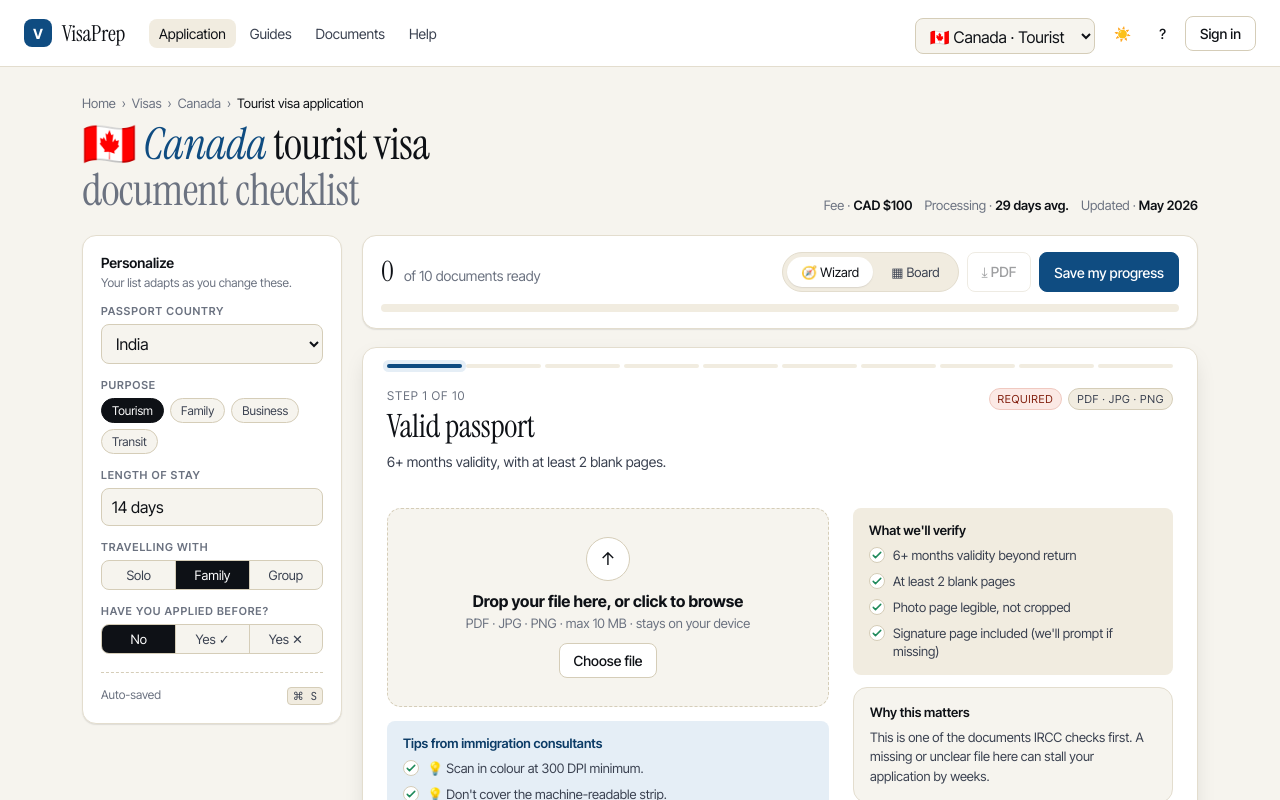
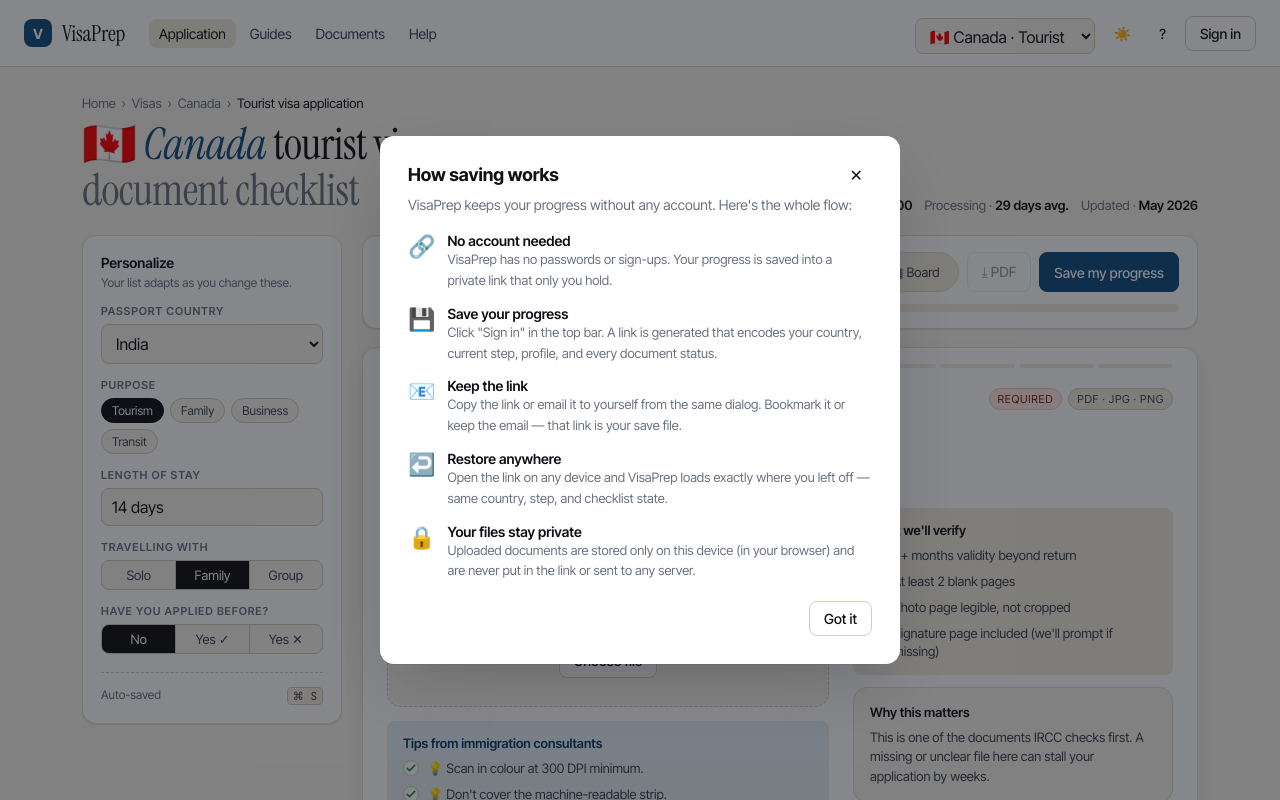
Before and after one commit to upadas/visaprep, a React (Vite) app: page / in a window 1280 px wide. Both pictures are taken after a click on the button "How saving works". Shown: the top 800 px of the page. Built offline with nearby package versions, Linux system fonts and the light colour scheme.

Commit message:
feat: Tranche 4 — '?' button help modal + remove orphaned TweaksPanel & dead density CSS (#5)

```diff
--- a/src/App.jsx
+++ b/src/App.jsx
@@ -9,6 +9,7 @@
 import Wizard from './wizard/Wizard'
 import Board from './board/Board'
 import SaveModal, { decodeState } from './components/SaveModal'
+import HelpModal from './components/HelpModal'
 import ConfirmDialog from './components/ConfirmDialog'
 import { clearBlobs } from './lib/fileStorage'
 import GuidesPage from './pages/GuidesPage'
@@ -85,6 +86,7 @@
   }, [])
 
   const [saveModalOpen, setSaveModalOpen] = useState(false)
+  const [helpOpen, setHelpOpen] = useState(false)
   const [confirmReset, setConfirmReset] = useState(false)
 
   const handleCountry = (val) => { setCountry(val); flash('Switched country') }
@@ -103,6 +105,7 @@
         country={country}
         onCountry={handleCountry}
         onSaveModal={() => setSaveModalOpen(true)}
+        onHelp={() => setHelpOpen(true)}
         page={page}
         onPage={setPage}
         theme={tweaks.theme}
@@ -191,6 +194,8 @@
         />
       )}
 
+      {helpOpen && <HelpModal onClose={() => setHelpOpen(false)} />}
+
       {saveModalOpen && (
         <SaveModal
           statuses={statuses}
--- /dev/null
+++ b/src/components/HelpModal.jsx
@@ -0,0 +1,74 @@
+const STEPS = [
+  {
+    icon: '🔗',
+    title: 'No account needed',
+    body: 'VisaPrep has no passwords or sign-ups. Your progress is saved into a private link that only you hold.',
+  },
+  {
+    icon: '💾',
+    title: 'Save your progress',
+    body: 'Click "Sign in" in the top bar. A link is generated that encodes your country, current step, profile, and every document status.',
+  },
+  {
+    icon: '📧',
+    title: 'Keep the link',
+    body: 'Copy the link or email it to yourself from the same dialog. Bookmark it or keep the email — that link is your save file.',
+  },
+  {
+    icon: '↩️',
+    title: 'Restore anywhere',
+    body: 'Open the link on any device and VisaPrep loads exactly where you left off — same country, step, and checklist state.',
+  },
+  {
+    icon: '🔒',
+    title: 'Your files stay private',
+    body: 'Uploaded documents are stored only on this device (in your browser) and are never put in the link or sent to any server.',
+  },
+]
+
+export default function HelpModal({ onClose }) {
+  return (
+    <div className="modal-overlay" onClick={onClose}>
+      <div
+        className="modal"
+        role="dialog"
+        aria-modal="true"
+        aria-label="How VisaPrep works"
+        style={{ maxWidth: 520 }}
+        onClick={(e) => e.stopPropagation()}
+      >
+        <div style={{ display: 'flex', justifyContent: 'space-between', alignItems: 'flex-start', marginBottom: 8 }}>
+          <h3 style={{ margin: 0, fontSize: 18, fontWeight: 700 }}>How saving works</h3>
+          <button
+            className="btn ghost"
+            aria-label="Close"
+            onClick={onClose}
+            style={{ padding: '2px 8px', fontSize: 16, lineHeight: 1 }}
+          >
+            ✕
+          </button>
+        </div>
+
+        <p style={{ margin: '0 0 16px', fontSize: 14, color: 'var(--muted)', lineHeight: 1.6 }}>
+          VisaPrep keeps your progress without any account. Here's the whole flow:
+        </p>
+
+        <ol style={{ margin: 0, padding: 0, listStyle: 'none', display: 'flex', flexDirection: 'column', gap: 14 }}>
+          {STEPS.map((s) => (
+            <li key={s.title} style={{ display: 'flex', gap: 12, alignItems: 'flex-start' }}>
+              <span style={{ fontSize: 22, lineHeight: 1.3 }}>{s.icon}</span>
+              <div>
+                <div style={{ fontSize: 14, fontWeight: 600, color: 'var(--ink)' }}>{s.title}</div>
+                <div style={{ fontSize: 13, color: 'var(--muted)', lineHeight: 1.6 }}>{s.body}</div>
+              </div>
+            </li>
+          ))}
+        </ol>
+
+        <div style={{ display: 'flex', justifyContent: 'flex-end', marginTop: 20 }}>
+          <button className="btn" onClick={onClose}>Got it</button>
+        </div>
+      </div>
+    </div>
+  )
+}
--- a/src/components/TopBar.jsx
+++ b/src/components/TopBar.jsx
@@ -3,7 +3,7 @@
 const CYCLE = { light: 'dark', dark: 'system', system: 'light' }
 const ICON  = { light: '☀️',   dark: '🌙',      system: '💻' }
 
-export default function TopBar({ country, onCountry, onSaveModal, page, onPage, theme, onTheme }) {
+export default function TopBar({ country, onCountry, onSaveModal, onHelp, page, onPage, theme, onTheme }) {
   const currentTheme = ICON[theme] ? theme : 'light'
 
   return (
@@ -56,7 +56,7 @@
         >
           {ICON[currentTheme]}
         </button>
-        <button className="btn ghost icon" aria-label="Help">?</button>
+        <button className="btn ghost icon" aria-label="How saving works" onClick={onHelp}>?</button>
         <button className="btn" onClick={onSaveModal}>Sign in</button>
       </div>
     </header>
--- a/src/styles/tokens.css
+++ b/src/styles/tokens.css
@@ -31,9 +31,6 @@
   --line:#262C36; --line-2:#323945;
   --brand:#5B9DD9; --brand-2:#7CB3E3; --brand-soft:#1A2A3A;
 }
-[data-density="compact"]  { --pad:14px; --gap:10px; --row:44px; }
-[data-density="default"]  { --pad:18px; --gap:14px; --row:52px; }
-[data-density="spacious"] { --pad:26px; --gap:20px; --row:64px; }
 
 /* ===== Reset ===== */
 *, *::before, *::after { box-sizing: border-box; }
```
Also changed, not shown: src/components/TweaksPanel.jsx (deleted, +0 -56 lines), 3 other files (tests, documents, lock files or other folders).
